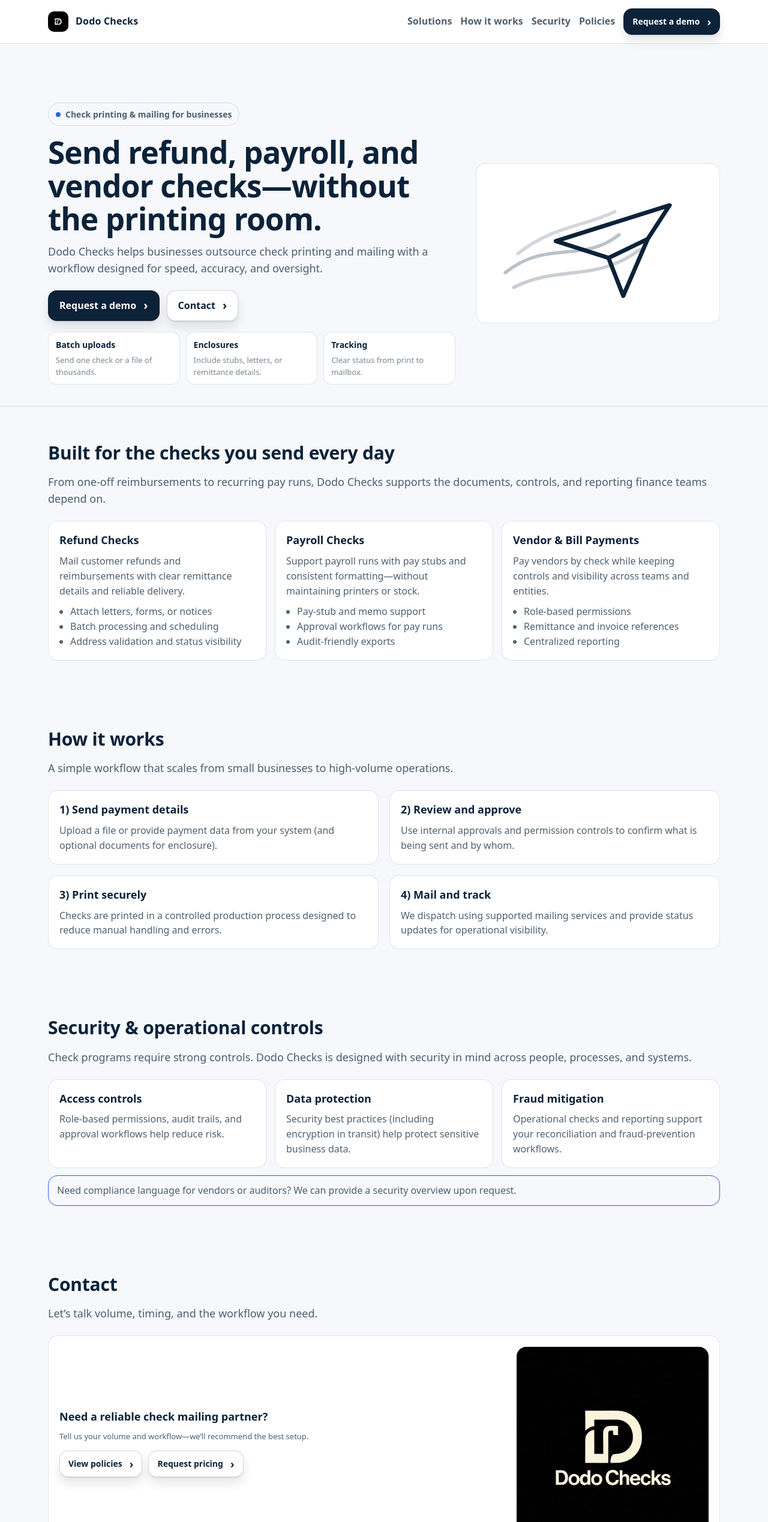
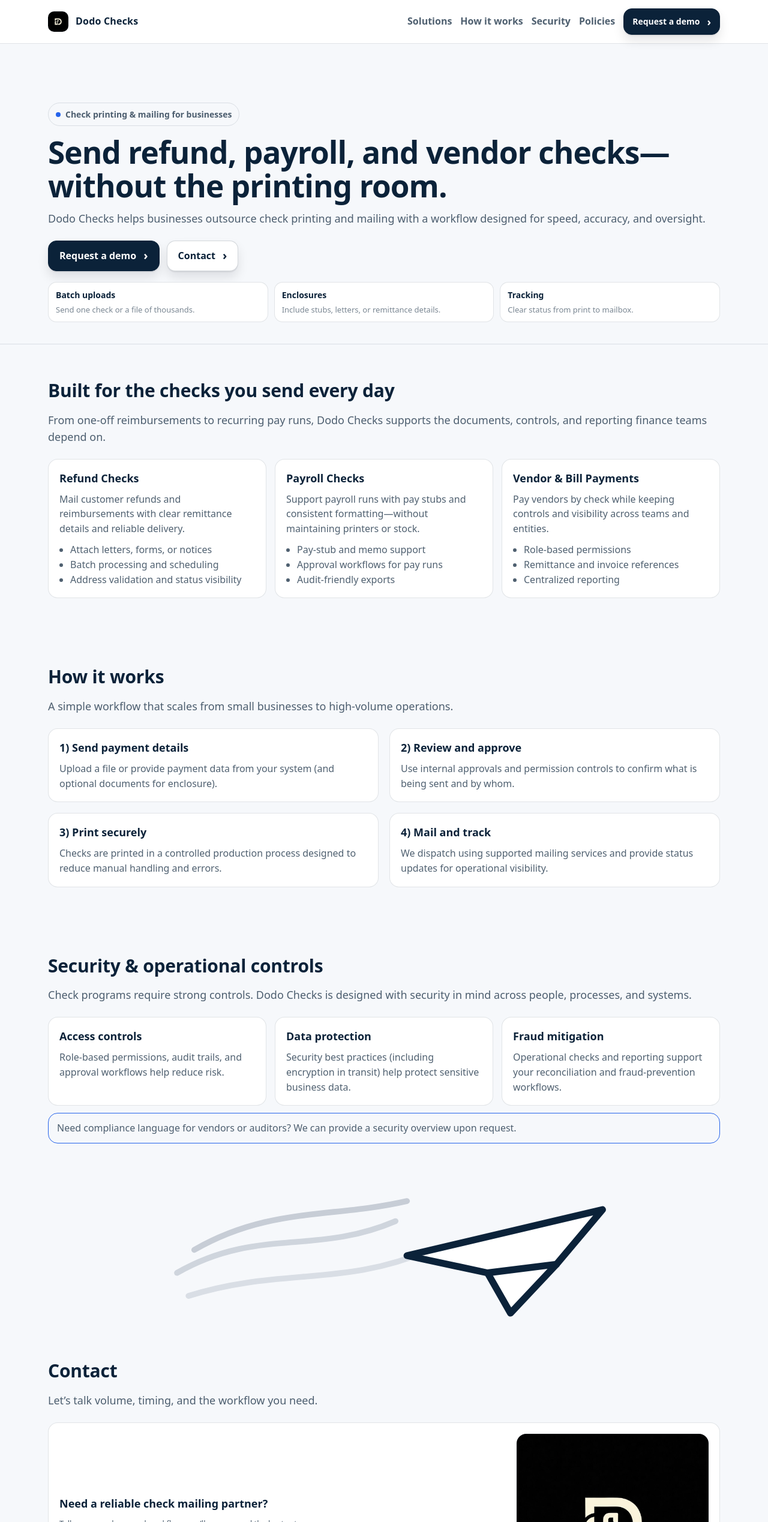
Before and after one commit to truesip/dodochecks, a plain HTML site: page index.html in a window 1280 px wide. Shown: the top 2537 px of the page at 60% size. Drawn offline with Linux system fonts and the light colour scheme.

Commit message:
Move plane above Contact (no card) and refine illustration
Co-Authored-By: Warp <agent@warp.dev>

```diff
--- a/assets/styles.css
+++ b/assets/styles.css
@@ -203,8 +203,8 @@ main {
 
 .hero-grid {
   display: grid;
-  grid-template-columns: 1.25fr 0.75fr;
-  gap: 34px;
+  grid-template-columns: 1fr;
+  gap: 26px;
   align-items: center;
 }
 
@@ -236,17 +236,15 @@ main {
   box-shadow: none;
 }
 
-.hero-illustration {
-  display: flex;
-  align-items: center;
-  justify-content: center;
-  min-height: 260px;
-  padding: 20px;
+.plane-banner {
+  padding: 18px 0 0;
 }
 
 .plane-svg {
-  width: 100%;
+  display: block;
+  width: min(920px, 100%);
   height: auto;
+  margin: 0 auto;
 }
 
 .cta-card {
--- a/index.html
+++ b/index.html
@@ -69,54 +69,6 @@
             </div>
           </div>
 
-          <div class="hero-card hero-illustration" aria-label="Mailing illustration">
-            <svg
-              class="plane-svg"
-              viewBox="0 0 520 320"
-              role="img"
-              aria-label="Paper plane with trailing lines"
-              xmlns="http://www.w3.org/2000/svg"
-            >
-              <path
-                d="M40 230 C140 150, 220 210, 310 140"
-                fill="none"
-                stroke="rgba(11, 34, 57, 0.28)"
-                stroke-width="8"
-                stroke-linecap="round"
-              />
-              <path
-                d="M60 265 C170 210, 250 255, 360 175"
-                fill="none"
-                stroke="rgba(11, 34, 57, 0.22)"
-                stroke-width="8"
-                stroke-linecap="round"
-              />
-              <path
-                d="M70 185 C150 120, 230 120, 300 85"
-                fill="none"
-                stroke="rgba(11, 34, 57, 0.18)"
-                stroke-width="8"
-                stroke-linecap="round"
-              />
-
-              <path
-                d="M430 70 L160 155 L285 195 L320 285 L378 150 L430 70 Z"
-                fill="none"
-                stroke="#0b2239"
-                stroke-width="10"
-                stroke-linejoin="round"
-                stroke-linecap="round"
-              />
-              <path
-                d="M285 195 L378 150"
-                fill="none"
-                stroke="#0b2239"
-                stroke-width="10"
-                stroke-linejoin="round"
-                stroke-linecap="round"
-              />
-            </svg>
-          </div>
         </div>
       </section>
 
@@ -219,6 +171,57 @@
         </div>
       </section>
 
+      <section class="plane-banner" aria-label="Mailing illustration">
+        <div class="container">
+          <svg
+            class="plane-svg"
+            viewBox="0 0 960 240"
+            role="img"
+            aria-label="Paper plane with trailing lines"
+            xmlns="http://www.w3.org/2000/svg"
+          >
+            <path
+              d="M120 150 C260 70, 360 120, 500 60"
+              fill="none"
+              stroke="#cfd5dd"
+              stroke-width="10"
+              stroke-linecap="round"
+            />
+            <path
+              d="M140 190 C300 140, 410 175, 560 110"
+              fill="none"
+              stroke="#d9dee5"
+              stroke-width="10"
+              stroke-linecap="round"
+            />
+            <path
+              d="M150 110 C280 35, 390 55, 520 25"
+              fill="none"
+              stroke="#c7cdd6"
+              stroke-width="10"
+              stroke-linecap="round"
+            />
+
+            <path
+              d="M860 40 L520 120 L660 150 L700 220 L780 135 L860 40 Z"
+              fill="#ffffff"
+              stroke="#0b2239"
+              stroke-width="12"
+              stroke-linejoin="round"
+              stroke-linecap="round"
+            />
+            <path
+              d="M660 150 L780 135"
+              fill="none"
+              stroke="#0b2239"
+              stroke-width="12"
+              stroke-linejoin="round"
+              stroke-linecap="round"
+            />
+          </svg>
+        </div>
+      </section>
+
       <section class="section" id="contact">
         <div class="container">
           <h2>Contact</h2>
```
